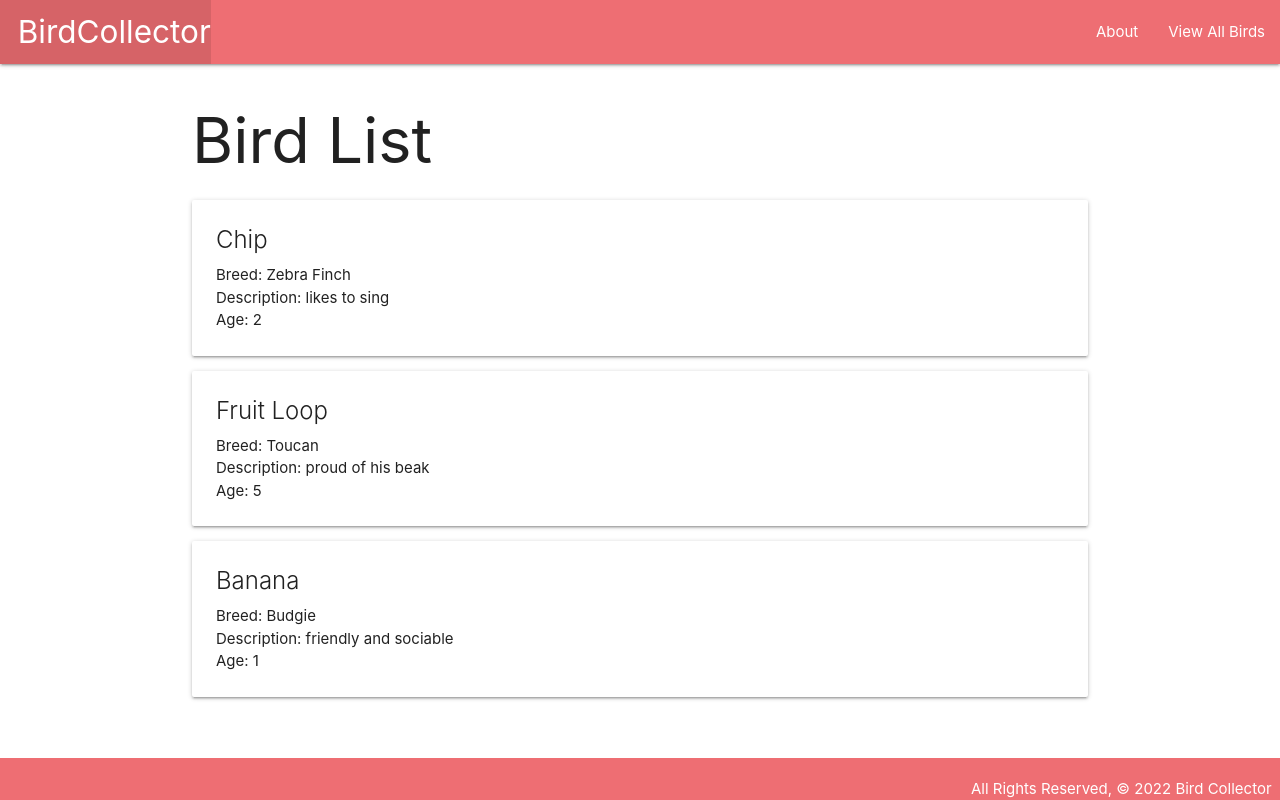
After one commit to mxm97/birdcollector, a Django app: page /birds/ in a window 1280 px wide. The commit adds this page. Run offline with Django 4.2, Linux system fonts and the light colour scheme.

Commit message:
set up birds index page

```diff
--- a/main_app/templates/base.html
+++ b/main_app/templates/base.html
@@ -23,6 +23,7 @@
           </ul>
           <ul class="right">
             <li><a href="/about">About</a></li>
+            <li><a href="/birds">View All Birds</a></li>
           </ul>
         </div>
       </nav>
--- /dev/null
+++ b/main_app/templates/birds/index.html
@@ -0,0 +1,22 @@
+{% extends 'base.html' %}
+
+{% block content %}
+
+<h1>Bird List</h1>
+
+{% for bird in birds %}
+<div class="card">
+    <div class="card-content">
+        <span class="card-title">{{ bird.name }}</span>
+        <p>Breed: {{ bird.breed }}</p>
+        <p>Description: {{ bird.description }}</p>
+        {% if bird.age > 0 %}
+            <p>Age: {{ bird.age }}</p>
+        {% else %}
+            <p>Age: Hatchling</p>
+        {% endif %}
+    </div>
+</div>
+{% endfor %}
+
+{% endblock %}
--- a/main_app/urls.py
+++ b/main_app/urls.py
@@ -4,4 +4,5 @@ from .import views
 urlpatterns = [
     path('', views.home, name='home'),
     path('about/', views.about, name='about'),
+    path('birds/', views.birds_index, name='index'),
 ]
--- a/main_app/views.py
+++ b/main_app/views.py
@@ -1,5 +1,19 @@
 from django.shortcuts import render
 from django.http import HttpResponse
+
+# Temporary space for Bird Model
+class Bird:
+    def __init__(self, name, breed, description, age):
+        self.name = name
+        self.breed = breed
+        self.description = description
+        self.age = age
+
+birds = [
+    Bird('Chip', 'Zebra Finch', 'likes to sing', 2),
+    Bird('Fruit Loop', 'Toucan', 'proud of his beak', 5),
+    Bird('Banana', 'Budgie', 'friendly and sociable', 1),
+]
 
 # Create your views here.
 def home(request):
@@ -7,3 +21,6 @@ def home(request):
 
 def about(request):
     return render(request, 'about.html')
+
+def birds_index(request):
+    return render(request, 'birds/index.html', { 'birds': birds })
```
